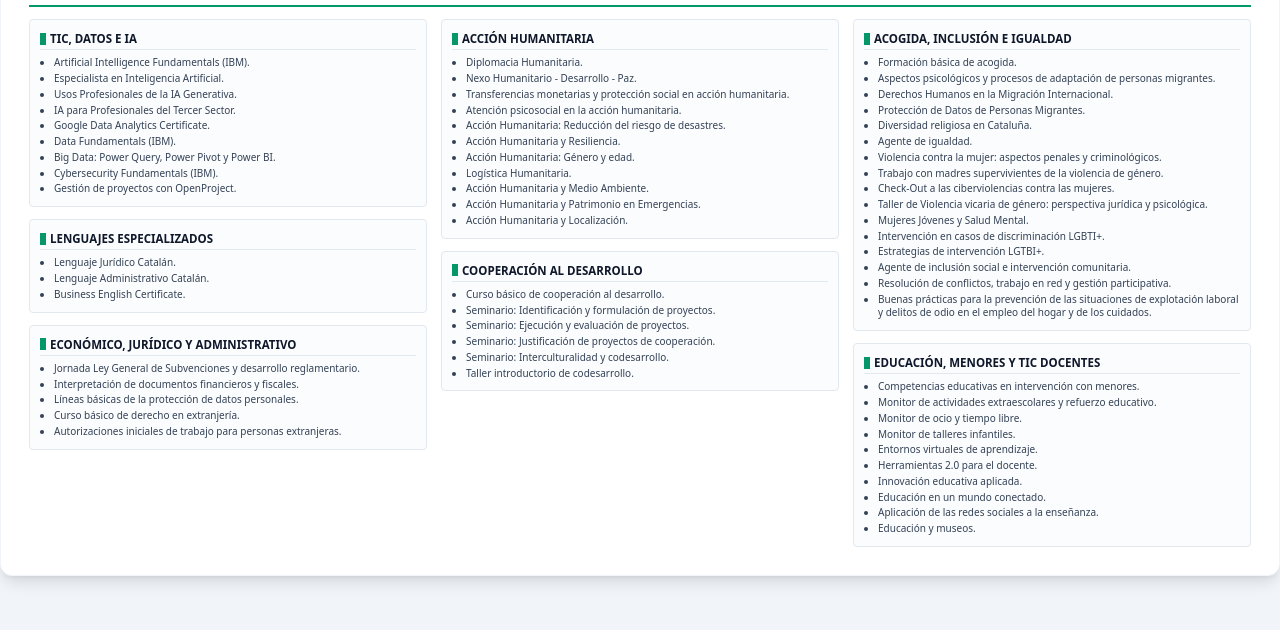
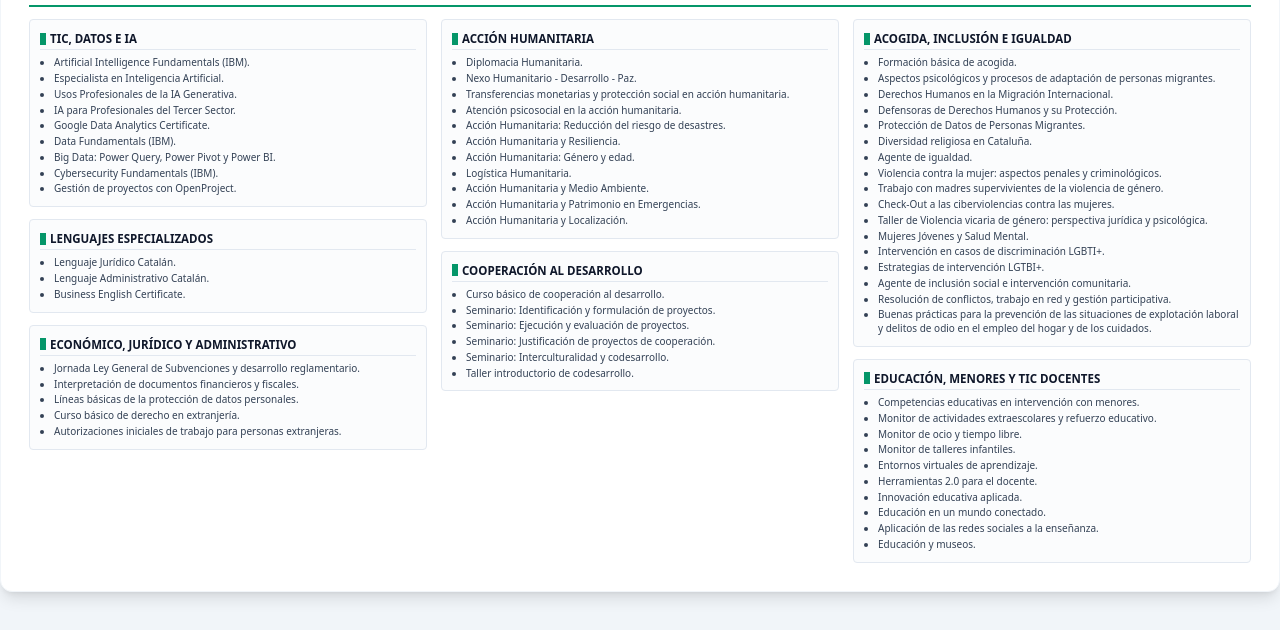
Before and after one commit to ciciar85/Formacion, a plain HTML site: page index.html in a window 1280 px wide. Shown: the part 170-800 px from the top of the page. Drawn offline with nearby package versions, Linux system fonts and the light colour scheme.

Commit message:
Añadir curso de defensoras de derechos humanos

```diff
--- a/index.html
+++ b/index.html
@@ -172,6 +172,7 @@
                         <li>Formación básica de acogida.</li>
                         <li>Aspectos psicológicos y procesos de adaptación de personas migrantes.</li>
                         <li>Derechos Humanos en la Migración Internacional.</li>
+                        <li>Defensoras de Derechos Humanos y su Protección.</li>
                         <li>Protección de Datos de Personas Migrantes.</li>
                         <li>Diversidad religiosa en Cataluña.</li>
                         <li>Agente de igualdad.</li>
```
